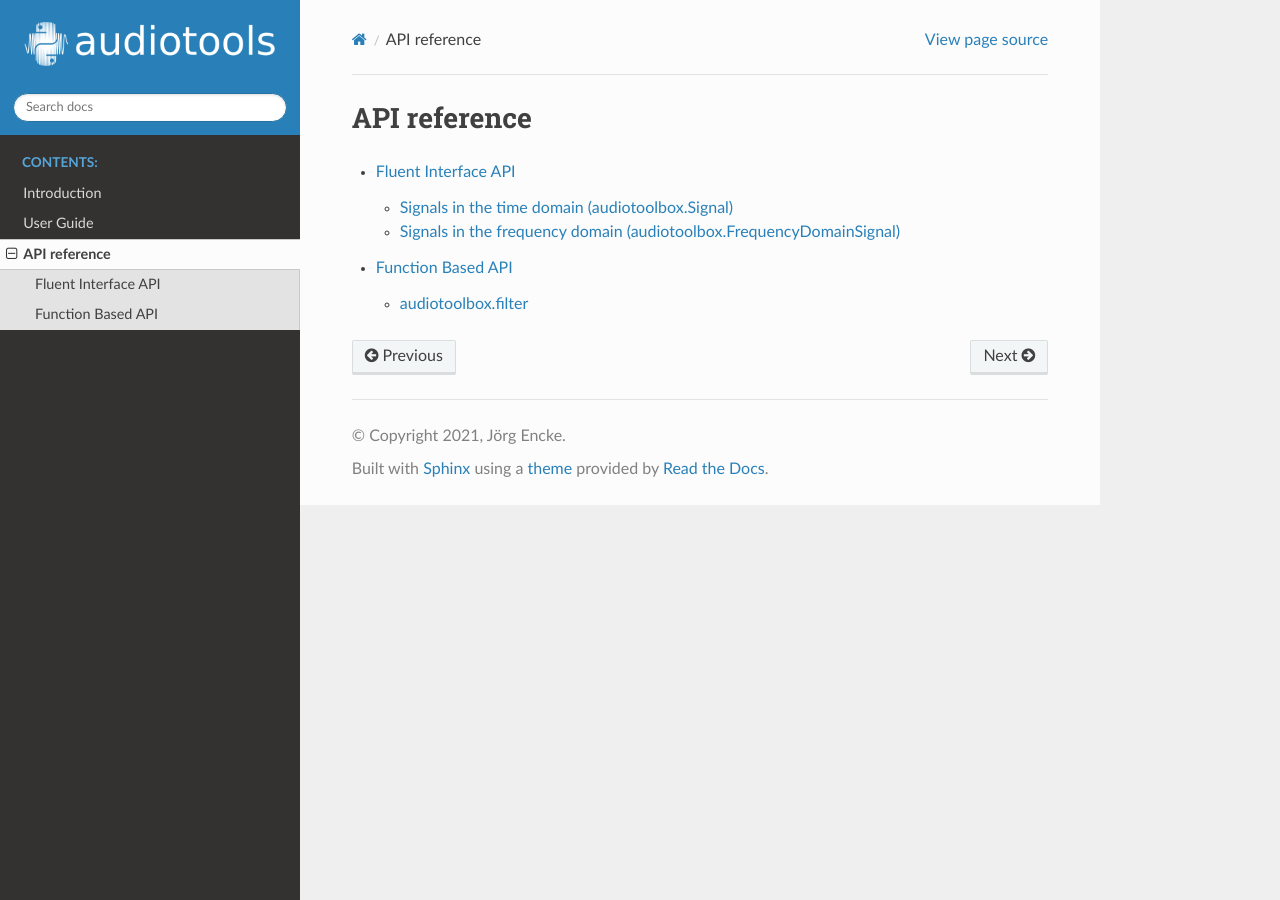
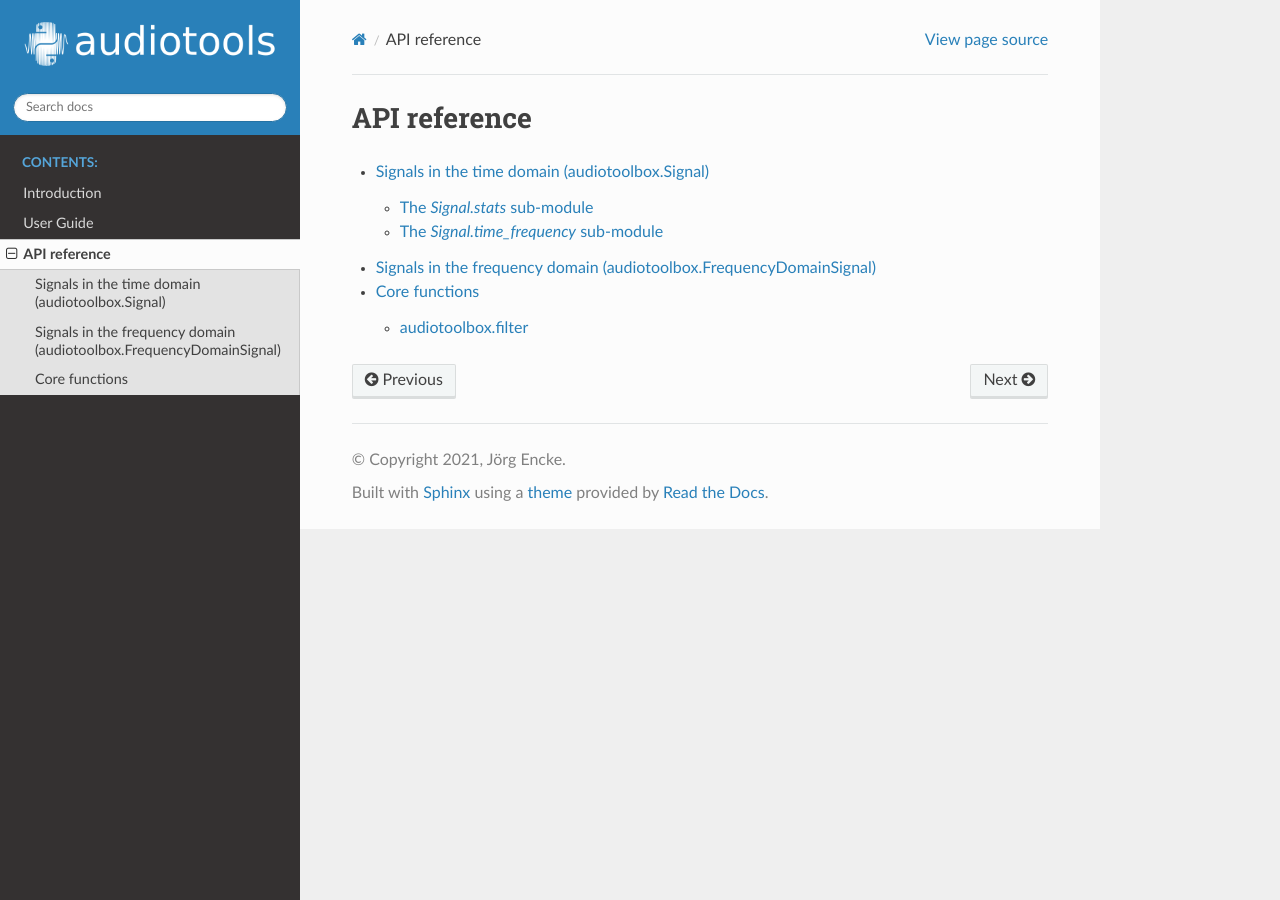
Before and after one commit to Jencke/audiotoolbox, a Sphinx documentation site: the page built from doc/source/api.rst, in a window 1280 px wide. Built offline with Sphinx 7.4.7 and the Read the Docs theme 3.1.0, drawn with Linux system fonts in a browser that asks for light colours.

Commit message:
refactor: update API documentation structure and remove obsolete fluent interface section

```diff
--- a/doc/source/api.rst
+++ b/doc/source/api.rst
@@ -4,5 +4,6 @@ API reference
 .. toctree::
    :maxdepth: 2
 
-   api_fluent
-   api_function
+   api_fluent_signal
+   api_fluent_frequencydomainsignal
+   api_core
--- a/doc/source/api_function.rst
+++ b/doc/source/api_core.rst
@@ -1,15 +1,10 @@
-Function Based API
+Core functions
 ------------------
-
-The function based interface provides most of the functions that are
-availible as methods of the :func:`Signal` and also some that are not
-directly availible through the :func:`Signal` class.
 
 
 .. automodule:: audiotoolbox
-    :members: crest_factor, shift_signal,
-            calc_coherence, schroeder_phase, phon_to_dbspl, dbspl_to_phon,
-            time2phase, phase2time, nsamples, lowpass, crossfade, from_file
+    :members:  schroeder_phase, phon_to_dbspl, dbspl_to_phon,
+            time2phase, phase2time, crossfade, from_file
 
 
 audiotoolbox.filter
--- a/doc/source/api_fluent.rst
+++ /dev/null
@@ -1,7 +0,0 @@
-Fluent Interface API
---------------------
-.. toctree::
-   :maxdepth: 2
-
-   api_fluent_signal
-   api_fluent_frequencydomainsignal
--- a/doc/source/introduction.rst
+++ b/doc/source/introduction.rst
@@ -7,9 +7,6 @@ Introduction
 **audiotoolbox** is a Python package designed to generate and analyze
 acoustic stimuli for use in auditory research. It aims to provide an
 easy-to-use and intuitive interface.
-
-Fluent Interface
-----------------
 
 The main API of **audiotoolbox** provides a fluent interface for generating
 and analyzing signals. In a fluent interface, methods are applied
```
Also changed, not shown: doc/source/api_fluent_signal.rst (+4 -4 lines).
